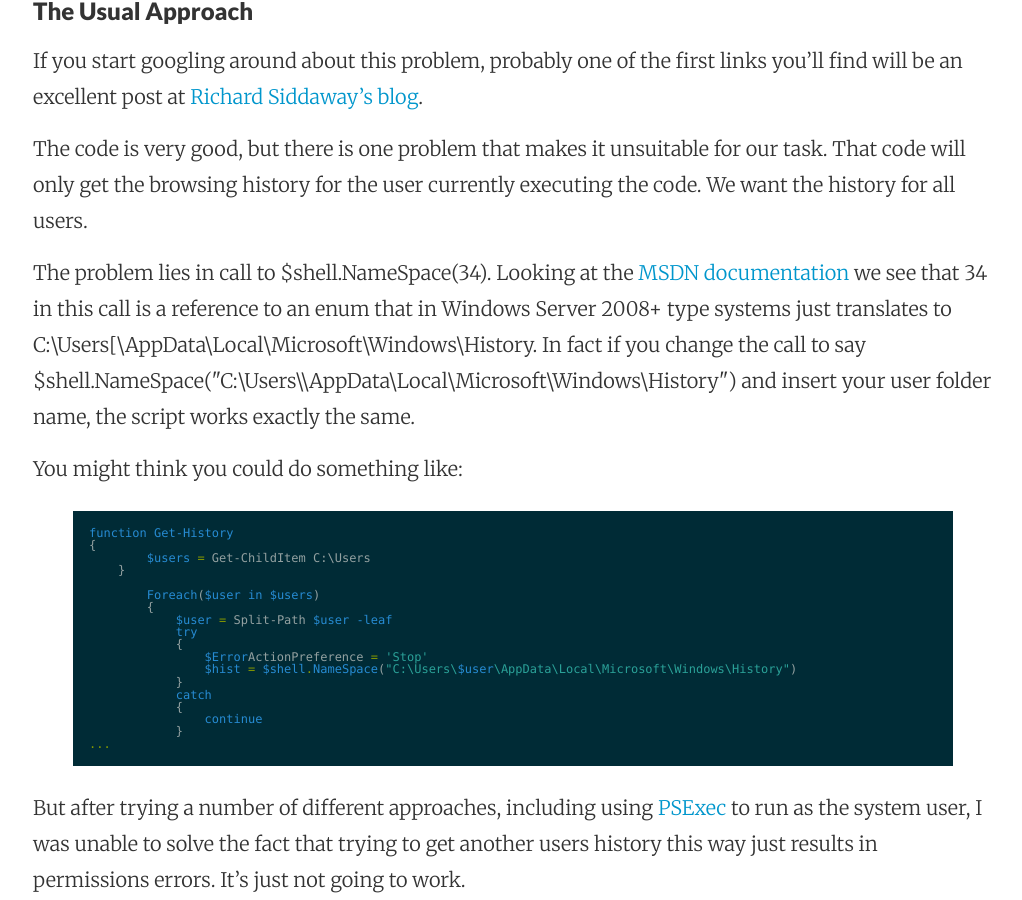
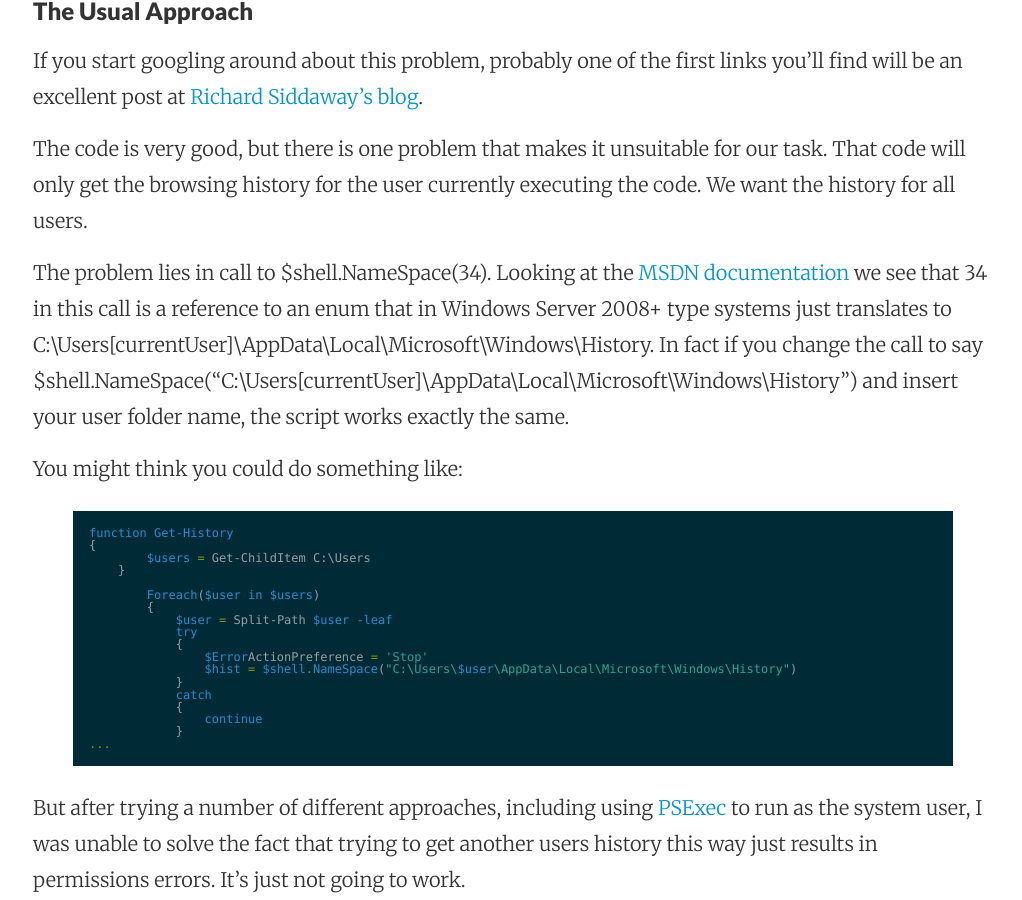
Before and after one commit to RandomNoun7/RandomNoun7.github.io, a Jekyll site: the page built from _posts/2015-07-29-get-browser-history.markdown, in a window 1280 px wide and 900 px high, scrolled down 800 px. Shown: the whole window, without its empty margins (127-1149 px from the left). Built offline with Jekyll 4.4.1, drawn with Linux system fonts in a browser that asks for light colours.

Commit message:
Update 2015-07-29-get-browser-history.markdown

```diff
--- a/_posts/2015-07-29-get-browser-history.markdown
+++ b/_posts/2015-07-29-get-browser-history.markdown
@@ -14,7 +14,7 @@ If you start googling around about this problem, probably one of the first links
 
 The code is very good, but there is one problem that makes it unsuitable for our task. That code will only get the browsing history for the user currently executing the code. We want the history for all users.
 
-The problem lies in call to $shell.NameSpace(34). Looking at the [MSDN documentation](https://msdn.microsoft.com/en-us/library/windows/desktop/bb774096%28v=vs.85%29.aspx?f=255&MSPPError=-2147217396) we see that 34 in this call is a reference to an enum that in Windows Server 2008+ type systems just translates to C:\Users\[<currentUser>\AppData\Local\Microsoft\Windows\History. In fact if you change the call to say $shell.NameSpace("C:\Users\<currentUser>\AppData\Local\Microsoft\Windows\History") and insert your user folder name, the script works exactly the same.
+The problem lies in call to $shell.NameSpace(34). Looking at the [MSDN documentation](https://msdn.microsoft.com/en-us/library/windows/desktop/bb774096%28v=vs.85%29.aspx?f=255&MSPPError=-2147217396) we see that 34 in this call is a reference to an enum that in Windows Server 2008+ type systems just translates to C:\Users\[currentUser]\AppData\Local\Microsoft\Windows\History. In fact if you change the call to say $shell.NameSpace("C:\Users\[currentUser]\AppData\Local\Microsoft\Windows\History") and insert your user folder name, the script works exactly the same.
 
 You might think you could do something like:
 {%highlight powershell%}
```
